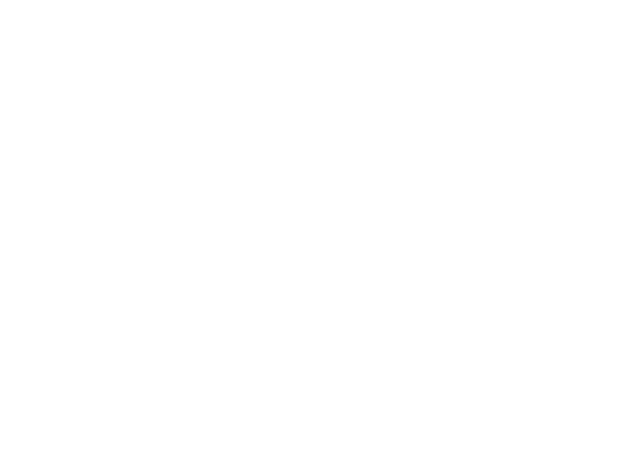
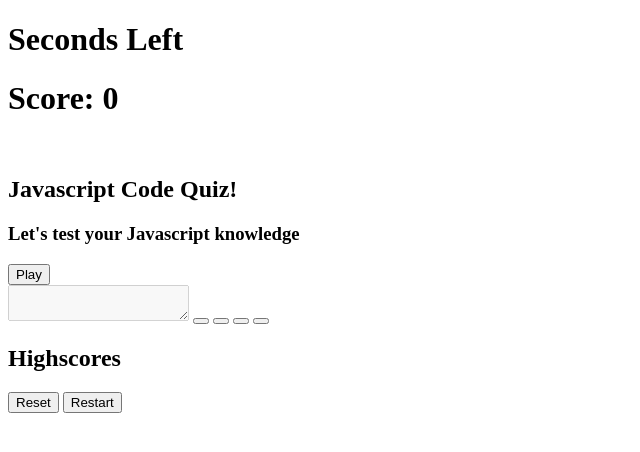
Before and after one commit to RGarrettLee/code-quiz, a plain HTML site: page index.html in a window 1280 px wide. Shown: the whole page, without its empty margins (0-640 px from the left). Drawn offline with Linux system fonts and the light colour scheme.

Commit message:
created layout and formatted page

```diff
--- a/index.html
+++ b/index.html
@@ -3,12 +3,38 @@
     <head>
         <meta charset="utf-8">
         <meta http-equiv="X-UA-Compatible" content="IE=edge">
-        <title></title>
-        <meta name="description" content="">
+        <title>Javascript Quiz</title>
+        <meta name="description" content="A code quiz for testing your Javascript knowledge">
         <meta name="viewport" content="width=device-width, initial-scale=1">
+        <link rel="preconnect" href="https://fonts.googleapis.com">
+        <link rel="preconnect" href="https://fonts.gstatic.com" crossorigin>
+        <link href="https://fonts.googleapis.com/css2?family=Montserrat&display=swap" rel="stylesheet">
         <link rel="stylesheet" href="./assets/css/style.css">
     </head>
     <body>
+        <header>
+            <h1 id="timer">Seconds Left</h1>
+            <h1 id="score">Score: 0</h1>
+        </header>
+        <br>
+        <section class="start-menu">
+            <h1>Javascript Code Quiz!</h1>
+            <h3>Let's test your Javascript knowledge</h3>
+            <button type="button" id="play">Play</button>
+        </section>
+        <section class="game">
+            <textarea id="question" disabled></textarea>
+            <button id="answer" type="button"></button>
+            <button id="answer" type="button"></button>
+            <button id="answer" type="button"></button>
+            <button id="answer" type="button"></button>
+        </section>
+        <section class="scores">
+            <h2>Highscores</h2>
+            <ol id="highscores"></ol>
+            <button id="reset-scores" type="button">Reset</button>
+            <button id="restart-game" type="button">Restart</button>
+        </section>
 
         <script src="./assets/scripts/script.js" async defer></script>
     </body>
```
